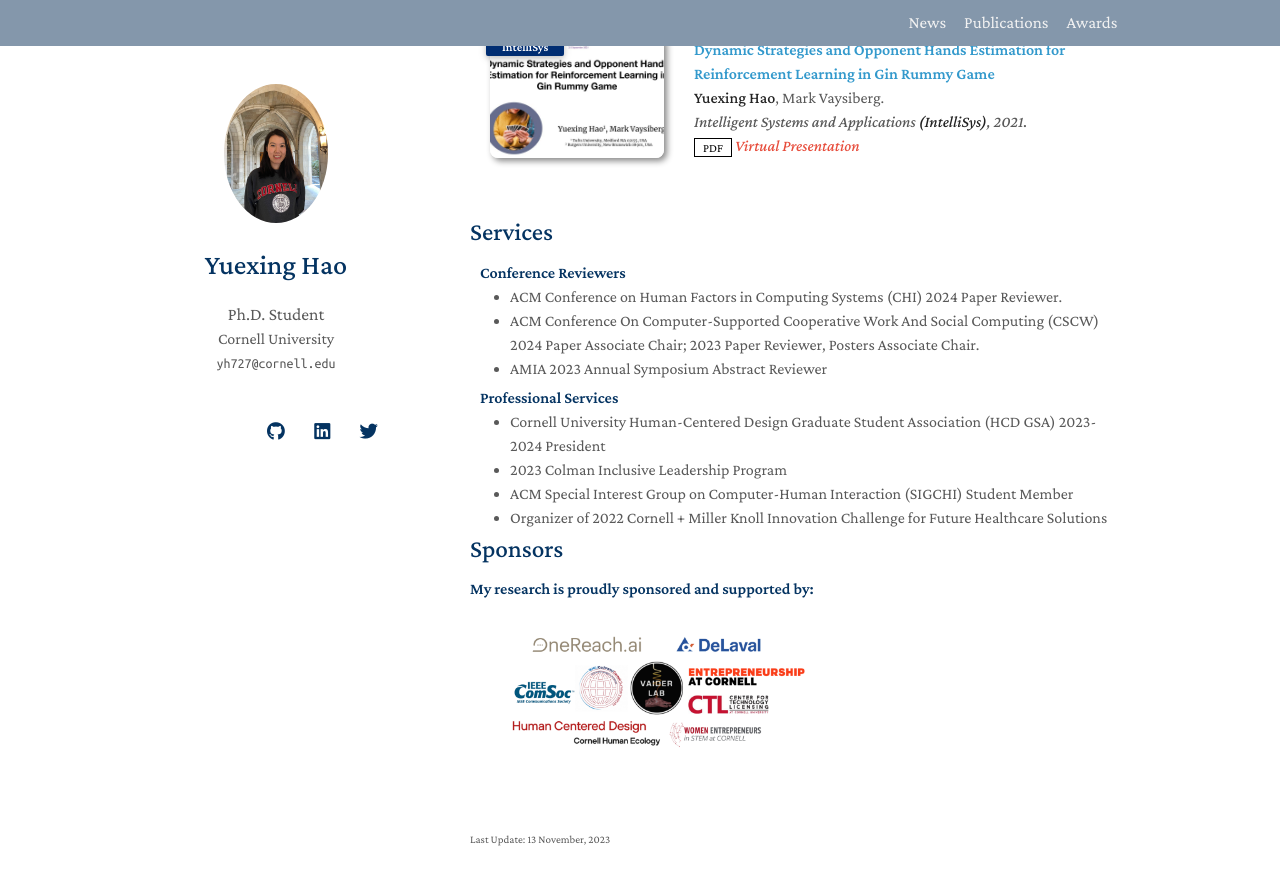
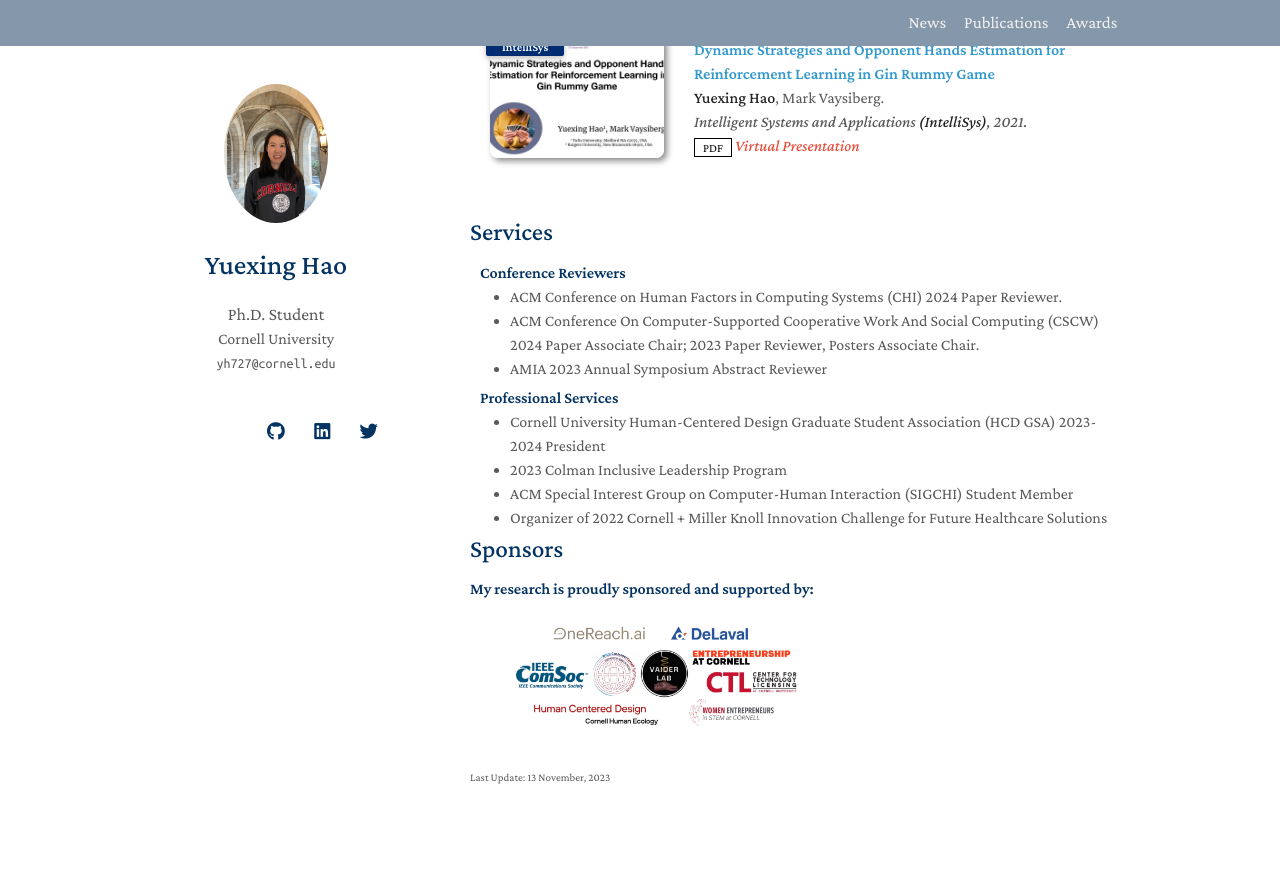
Before and after one commit to YuexingHao/Yuexing-Hao, a Jekyll site: the page built from index.md, in a window 1280 px wide and 900 px high, scrolled down 1981 px. Shown: the top 885 px of the window. Built offline with Jekyll 4.4.1, drawn with Linux system fonts in a browser that asks for light colours; nearby versions of some CDN libraries; a style sheet for code colours, icons or effects is not loaded; our own code applies the rules of GitHub Pages for plain Markdown files; after the commit the page ends 2819 px from its top, so only the background shows below that.

Commit message:
Update services.md

```diff
--- a/_includes/services.md
+++ b/_includes/services.md
@@ -23,5 +23,5 @@
 <h4  style="margin:5 10px 0;">My research is proudly sponsored and supported by: </h4>
 
 <ul style="margin:0 0 5px;">
-  <img src="assets/img/Sponsor.png" alt="Sponsors" style="width: 300px;">
+  <img src="assets/img/Sponsor.jpg" alt="Sponsors" style="width: 300px;">
 </ul>
```
